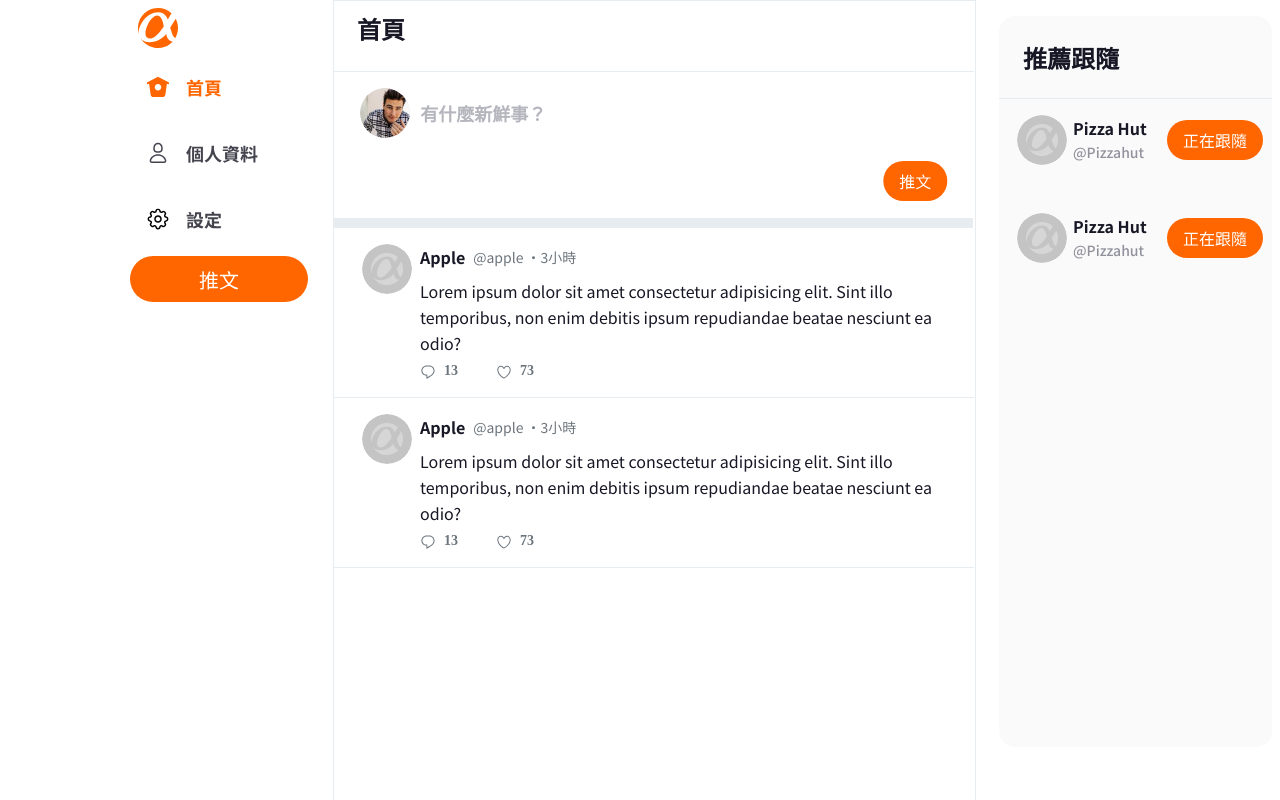
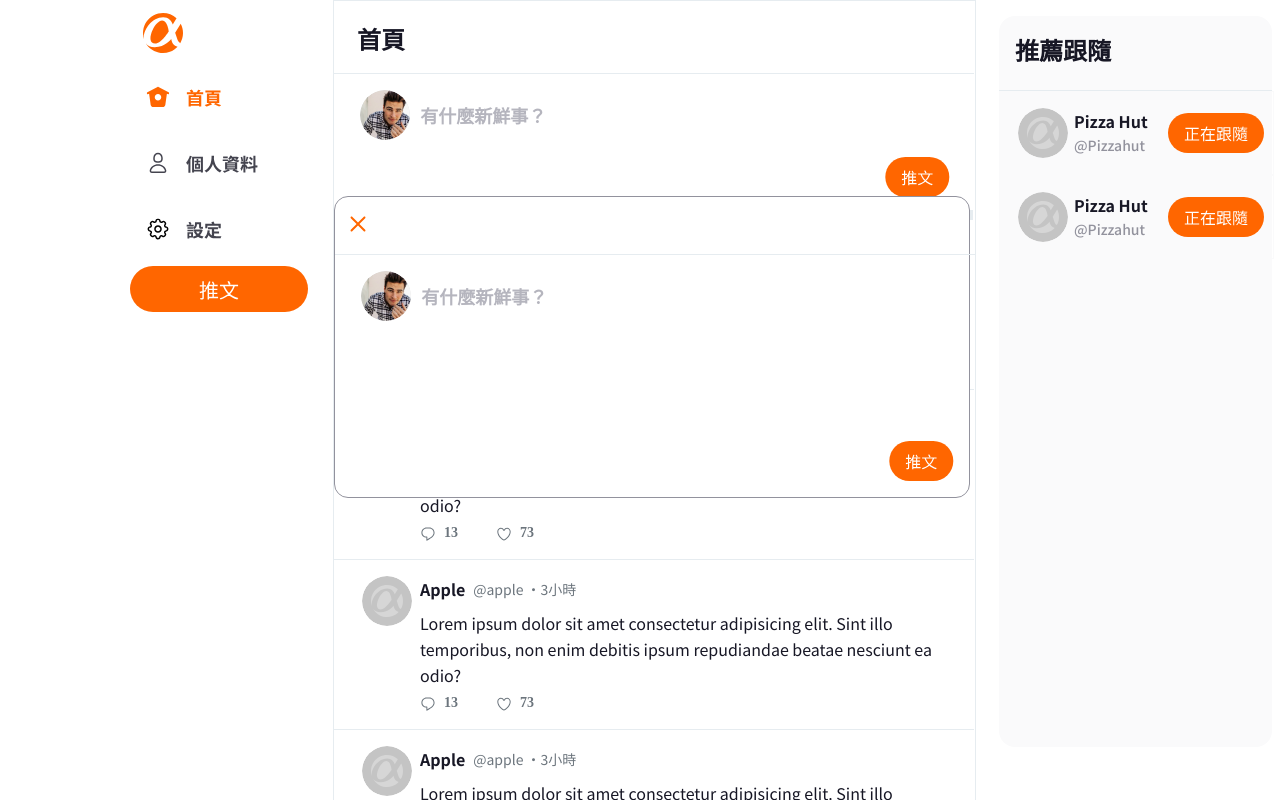
Before and after one commit to bluelsa/twitter-frontend-2023, a React (Create React App) app: page /home in a window 1280 px wide. Built offline with nearby package versions, Linux system fonts and the light colour scheme; a web font is replaced by a local one.

Commit message:
feat: 推文彈跳視窗 TwitPopUp 完成

```diff
--- a/src/pages/Home/Follower.jsx
+++ b/src/pages/Home/Follower.jsx
@@ -1,5 +1,5 @@
 import { ReactComponent as FollowButton} from "../../assets/image/FollowButton.svg";
-import { ReactComponent as StopFollow } from "../../assets/image/StopFollow.svg";
+// import { ReactComponent as StopFollow } from "../../assets/image/StopFollow.svg";
 
 import styles from "./HomeStyle.module.scss";
 const Follower = () => {
--- a/src/pages/Home/HomeStyle.module.scss
+++ b/src/pages/Home/HomeStyle.module.scss
@@ -6,7 +6,7 @@
   position: relative;
 }
 
-//MainPage
+//MainPage Popularitems
 .mainContainer {
   width: 1400px;
   height: 1200px;
@@ -16,31 +16,18 @@
   grid-template-rows: 1200px;
 }
 
-.logoWrap {
-  position: relative;
-  width: 50px;
-  height: 50px;
-  background-color: rgb(189, 188, 188);
-  border-radius: 50%;
-
-  :hover {
+.interaction {
+  &:hover {
     cursor: pointer;
   }
 }
 
-.darkLogo {
-  position: absolute;
-  top: 9px;
-  left: 9px;
-  width: 32px;
-  height: 32px;
-  fill: rgba(255, 255, 255, 0.3);
-}
-
-.interaction {
-  &:hover {
-    cursor: pointer;
-  }
+.mainDivider {
+  width: 640px;
+  height: 1px;
+  border: none;
+  background-color: #E6ECF0;
+  margin-bottom: 16px;
 }
 
 //navBar
@@ -59,6 +46,7 @@
     .Navlogo {
       width: 50px;
       height: 50px;
+      padding: 5px 5px;
       position: relative;
       left: 8px;
       top: 8px;
@@ -108,9 +96,10 @@
   position: relative;
 
   .header {
-    margin-top: 10px;
+    margin-top: 20px;
     width: 100%;
-    height: 60px;
+    height: 52px;
+    font-family: 'Noto Sans TC';
     font-size: 24px;
     font-weight: 700;
     padding-left: 23px;
@@ -119,12 +108,23 @@
 
   }
 
-  .mainDivider {
-    width: 640px;
-    height: 1px;
-    border: none;
-    background-color: #E6ECF0;
-    margin-bottom: 16px;
+  .postContainer {
+    width: 100%;
+    height: 120px;
+    position: relative;
+
+    .postButton {
+      width: 64.5px;
+      height: 40px;
+      position: absolute;
+      top: 56%;
+      right: 4%;
+
+      &:hover {
+        cursor: pointer;
+      }
+    }
+
   }
 
   .postDivider {
@@ -257,10 +257,16 @@
     border-radius: 16px;
     background-color: #FAFAFB;
 
+    .popularRectangle {
+      width: 273px;
+      height: 1px;
+      border: none;
+      background-color: #E6ECF0;
+    }
+
     .popularTitle {
       width: 100%;
       height: 58px;
-      border-bottom: 1px solid #E6ECF0;
 
       div {
         width: 96px;
@@ -268,8 +274,8 @@
         font-size: 24px;
         font-weight: 700;
         font-family: 'Note Sans Tc';
-        margin-top: 24px;
-        margin-left: 24px;
+        margin-top: 16px;
+        margin-left: 16px;
         color: #171725;
       }
     }
@@ -281,6 +287,7 @@
 .followerContainer {
   width: 100%;
   height: 82px;
+  border: 1px solid #FAFAFB;
 
   .followerContent {
     width: 250px;
@@ -330,122 +337,48 @@
   }
 }
 
-//2.tweet modal
+//TwitPopUp
 
-.modalContainer {
-  position: absolute;
+.popContainer {
+  position: relative;
   top: 56px;
-  left: 336px;
+  left: 0px;
   width: 634px;
   height: 300px;
-  display: flex;
-  flex-direction: column;
+
   z-index: 1000;
   background-color: #FFFFFF;
   border-radius: 14px;
   border: 1px solid #92929D;
 
-  .modalHeader {
+  .popHeader {
     width: 100%;
     height: 41px;
     margin-top: 16px;
-    border-bottom: 1px solid #E6ECF0;
 
-    .modalIcon {
+    div {
+      width: 24px;
+      height: 24px;
       margin-left: 15px;
-      font-size: 24px;
-      color: #FF6600;
-
-      &:hover {
-        cursor: pointer;
     }
   }
 
-  }
-
-  .post {
-    margin-top: 16px;
-    width: 100%;
-    height: 180px;
-    position: relative;
-    display: flex;
-    flex-direction: column;
-
-    .posting {
-      display: flex;
-      flex-direction: row;
-      align-items: flex-start;
-      gap: 8px;
-      width: 592px;
-      min-height: 120px;
-      margin: 0 auto;
-
-      .avatar {
-        width: 50px;
-        height: 50px;
-        border-radius: 50%;
-        background-color: #C4C4C4;
-
-        &:hover {
-          cursor: pointer;
-        }
-      }
-
-      .avatarTitle {
-        width: 526px;
-        height: 150px;
-        font-size: 18px;
-        font-weight: 700;
-        padding-top: 12px;
-        resize: none;
-        border: none;
-        overflow-y: hidden;
-
-        &:focus {
-          outline: none;
-        }
+  .popButton {
+    width: 64.5px;
+    height: 40px;
+    position: absolute;
+    top: 244px;
+    right: 16px;
 
     &:hover {
       cursor: pointer;
     }
   }
 }
-  }
 
-  .postButton {
-    width: 64.5px;
-    height: 40px;
-    border-radius: 50px;
-    background-color: #FF6600;
-    border: none;
-    display: flex;
-    align-items: center;
-    justify-content: center;
-    margin-bottom: 20px;
-    position: absolute;
-    top: 81.33%;
-    right: 2.52%;
 
-    :hover {
-      cursor: pointer;
-    }
 
-    div {
-      width: 32px;
-      height: 24px;
-      font-size: 16px;
-      font-weight: 400;
-      color: #FFFFFF;
-    }
-  }
-
-}
-
-//3.post
-.postContainer {
-  width: 639px;
-  height: 130px;
-  position: relative;
+//Post
 
 .postContent {
   width: 588.61px;
@@ -491,18 +424,6 @@
   }
 }
 
-  .postButton {
-    width: 64.5px;
-    height: 40px;
-    position: absolute;
-    top: 56%;
-    right: 4%;
-
-    &:hover {
-      cursor: pointer;
-    }
-  }
-}
 
 // replyPopUp
 .replyPopUpContanier {
--- a/src/pages/Home/MainPage.jsx
+++ b/src/pages/Home/MainPage.jsx
@@ -2,7 +2,7 @@ import styles from "./HomeStyle.module.scss";
 import NavBar from "./NavBar";
 import Popular from "./Popular";
 import Twits from "./Twits";
-// import TweetModal from "./TweetModal";
+
 
 const MainPage = () => {
   return (
@@ -12,7 +12,7 @@ const MainPage = () => {
         <Twits />
         <Popular />
       </div>
-      {/* <TweetModal /> */}
+
     </div>
   );
 };
--- a/src/pages/Home/Popular.jsx
+++ b/src/pages/Home/Popular.jsx
@@ -4,10 +4,12 @@ import Follower from './Follower'
 const Popular = () => {
   return (
     <div className={styles.rightColumn}>
+
       <div className={styles.popularList}>
         <div className={styles.popularTitle}>
           <div>推薦跟隨</div>
         </div>
+        <div className={styles.popularRectangle}></div>
         <Follower />
         <Follower />
       </div>
--- a/src/pages/Home/Post.jsx
+++ b/src/pages/Home/Post.jsx
@@ -1,9 +1,8 @@
 import styles from "./HomeStyle.module.scss";
-import { ReactComponent as PostButton } from "../../assets/image/PostButton.svg";
 
 const Post = () => {
   return (
-    <div className={styles.postContainer}>
+
       <div className={styles.postContent}>
         <div className={styles.postAvatar}></div>
         <textarea
@@ -11,10 +10,8 @@ const Post = () => {
           placeholder="有什麼新鮮事？"
         ></textarea>
       </div>
-      <div className={styles.postButton}>
-        <PostButton />
-      </div>
-    </div>
+
+
   );
 };
 
--- /dev/null
+++ b/src/pages/Home/TwitPopUp.jsx
@@ -0,0 +1,24 @@
+import styles from "./HomeStyle.module.scss";
+import { ReactComponent as ModalX } from "../../assets/image/ModalX.svg";
+import { ReactComponent as PostButton } from "../../assets/image/PostButton.svg";
+
+import Post from "./Post";
+
+const TwitPopUp = () => {
+  return (
+    <div className={styles.popContainer}>
+      <div className={styles.popHeader}>
+        <div>
+          <ModalX />
+        </div>
+      </div>
+      <div className={styles.mainDivider}></div>
+      <Post />
+      <div className={styles.popButton}>
+        <PostButton />
+      </div>
+    </div>
+  );
+};
+
+export default TwitPopUp;
--- a/src/pages/Home/Twits.jsx
+++ b/src/pages/Home/Twits.jsx
@@ -1,29 +1,50 @@
-import styles from "./HomeStyle.module.scss"
+import styles from "./HomeStyle.module.scss";
 import TwitForm from "./TwitForm";
-import Post from './Post'
+import { ReactComponent as PostButton } from "../../assets/image/PostButton.svg";
+import Post from "./Post";
+import TwitPopUp from "./TwitPopUp";
 
 function Twits() {
   return (
+    <>
       <div className={`${styles.mainBackground} ${styles.scrollbar}`}>
         <header className={styles.header}>首頁</header>
         <div className={styles.mainDivider}></div>
+        <div className={styles.postContainer}>
           <Post />
-      {/* <div className={styles.post}>
-        <div className={styles.posting}>
-          <div className={styles.avatar}></div>
-          <textarea className={styles.avatarTitle} placeholder="有什麼新鮮事？"></textarea>
+          <TwitPopUp />
+          <div className={styles.postButton}>
+            <PostButton />
           </div>
-        <button className={styles.postButton}>
-          <div>推文</div>
-        </button>
-
-      </div> */}
+        </div>
+        {/* <Post /> */}
         <div className={styles.postDivider}></div>
         <div className={styles.tweets}>
           <TwitForm />
           <TwitForm />
+          <TwitForm />
+          <TwitForm />
+          <TwitForm />
+          <TwitForm />
+          <TwitForm />
+          <TwitForm />
+          <TwitForm />
+          <TwitForm />
+          <TwitForm />
+          <TwitForm />
+          <TwitForm />
+          <TwitForm />
+          <TwitForm />
+          <TwitForm />
+          <TwitForm />
+          <TwitForm />
+          <TwitForm />
+          <TwitForm />
+          <TwitForm />
+          <TwitForm />
         </div>
       </div>
+    </>
   );
 }
 
```
Also changed, not shown: src/pages/Home/TweetModal.jsx (deleted, +0 -30 lines), src/assets/image/ModalX.svg (added). Lines whose indentation alone changed are shown as unchanged.
